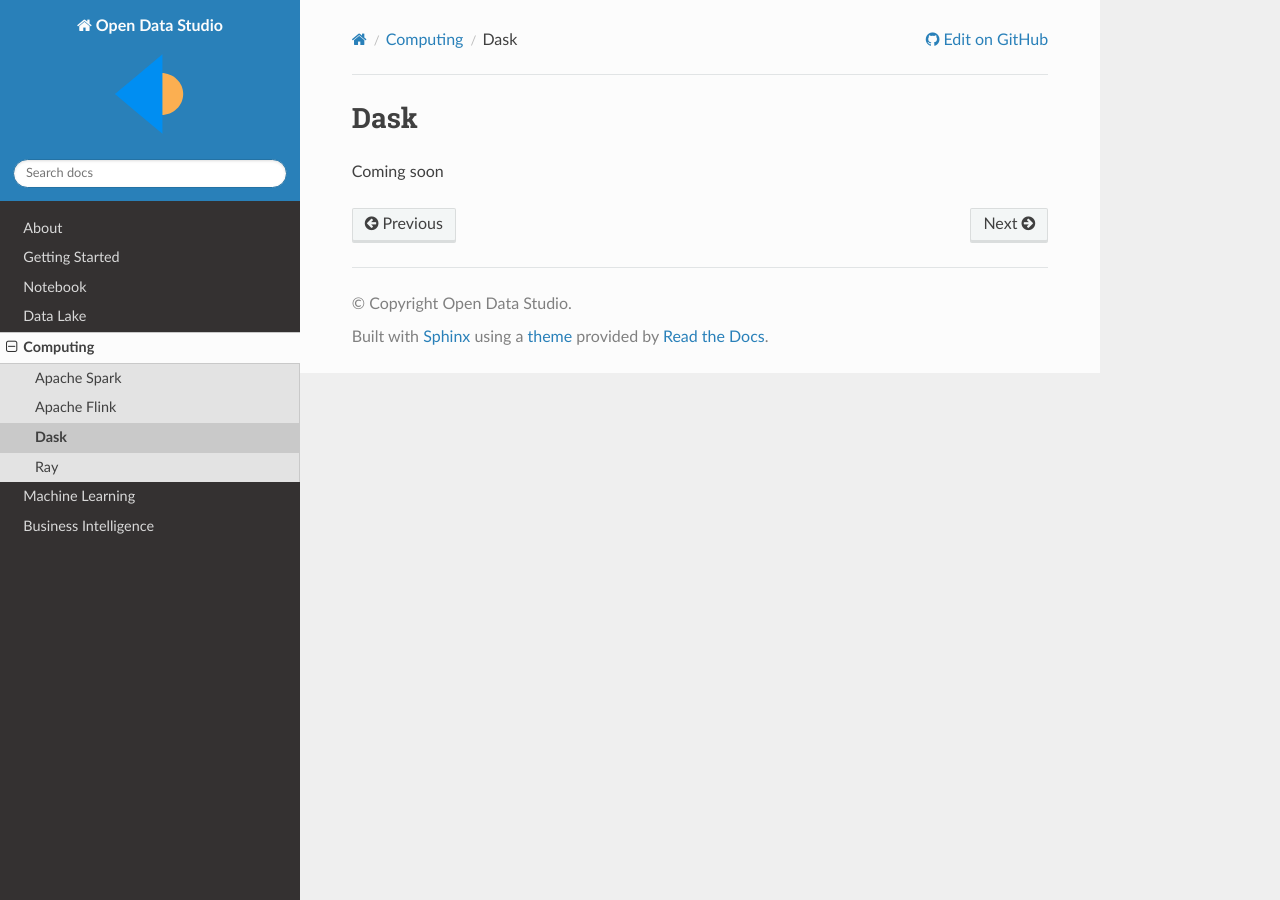
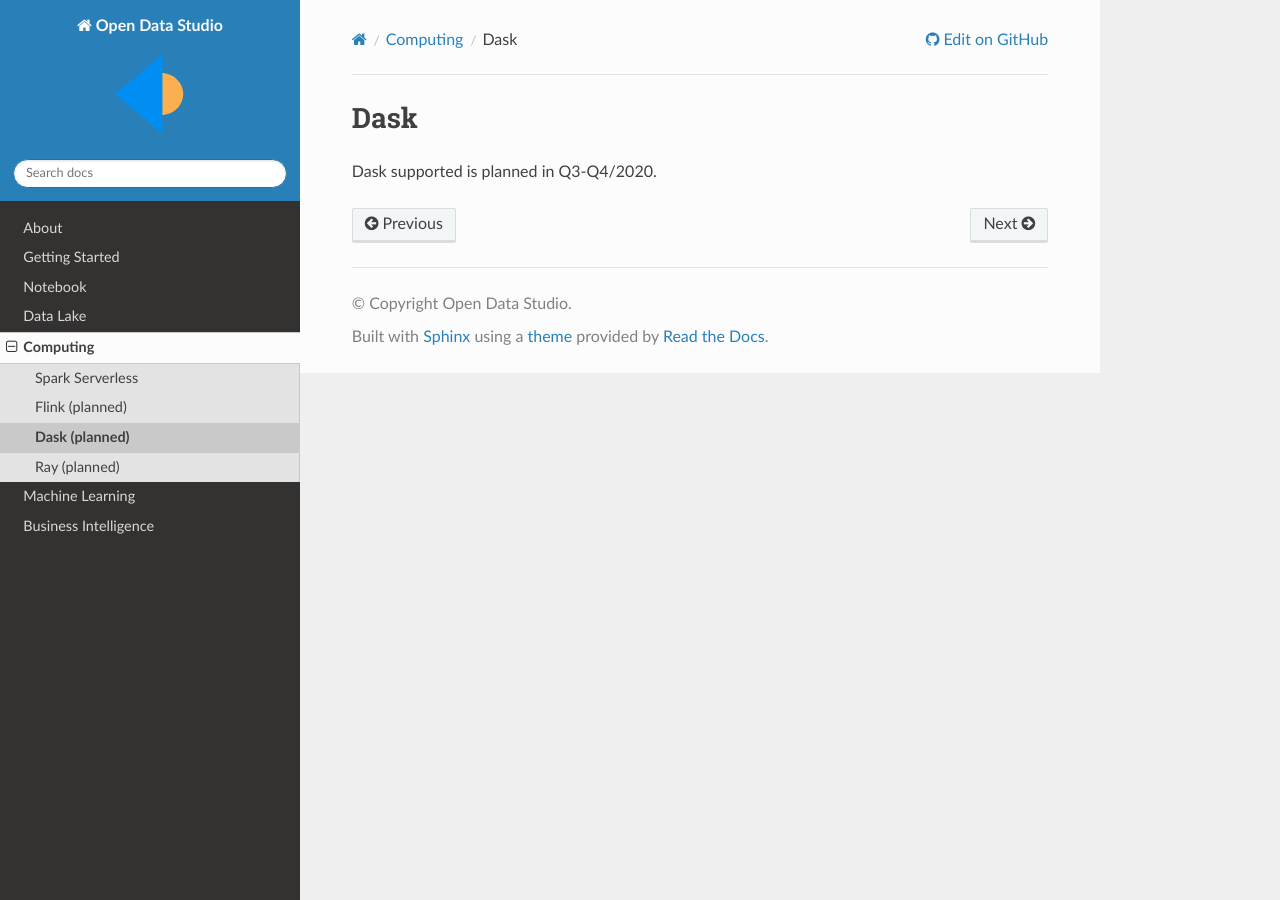
Before and after one commit to open-datastudio/datastudio, a Sphinx documentation site: the page built from docs/computing/dask.rst, in a window 1280 px wide. Built offline with Sphinx 7.4.7 and the Read the Docs theme 2.0.0, drawn with Linux system fonts in a browser that asks for light colours.

Commit message:
add spark-serverless project

```diff
--- a/docs/about/overview.rst
+++ b/docs/about/overview.rst
@@ -6,7 +6,7 @@
 
 |overview-img|
 
-.. include:: ./ref.rst
+.. include:: ../ref.rst
 
 .. |overview-img| image:: ../_static/overview.png
    :width: 700px
--- a/docs/computing/dask.rst
+++ b/docs/computing/dask.rst
@@ -2,6 +2,6 @@
 Dask
 ==============
 
-Coming soon
+Dask supported is planned in Q3-Q4/2020.
 
 .. include:: ../ref.rst
--- a/docs/computing/flink.rst
+++ b/docs/computing/flink.rst
@@ -2,6 +2,6 @@
 Apache Flink
 ==============
 
-Coming soon
+Apache Flink support is planned in Q3-Q4/2020.
 
 .. include:: ../ref.rst
--- a/docs/computing/index.rst
+++ b/docs/computing/index.rst
@@ -5,9 +5,9 @@
 .. toctree::
    :maxdepth: 2
 
-   Apache Spark <spark>
-   Apache Flink <flink>
-   Dask <dask>
-   Ray <ray>
+   Spark Serverless <spark-serverless/index>
+   Flink (planned) <flink>
+   Dask (planned) <dask>
+   Ray (planned) <ray>
 
 .. include:: ../ref.rst
--- a/docs/computing/ray.rst
+++ b/docs/computing/ray.rst
@@ -2,6 +2,6 @@
 Ray
 ==============
 
-Coming soon
+Ray supported is planned in Q3-Q4/2020.
 
 .. include:: ../ref.rst
--- a/docs/computing/spark.rst
+++ /dev/null
@@ -1,5 +0,0 @@
-==============
-Apache Spark
-==============
-
-.. include:: ../ref.rst
```
Also changed, not shown: docs/computing/spark-serverless/index.rst (added, +46 -0 lines), docs/_static/spark-serverless-client-mode.png (added), docs/_static/spark-serverless-cluster-mode.png (added).
